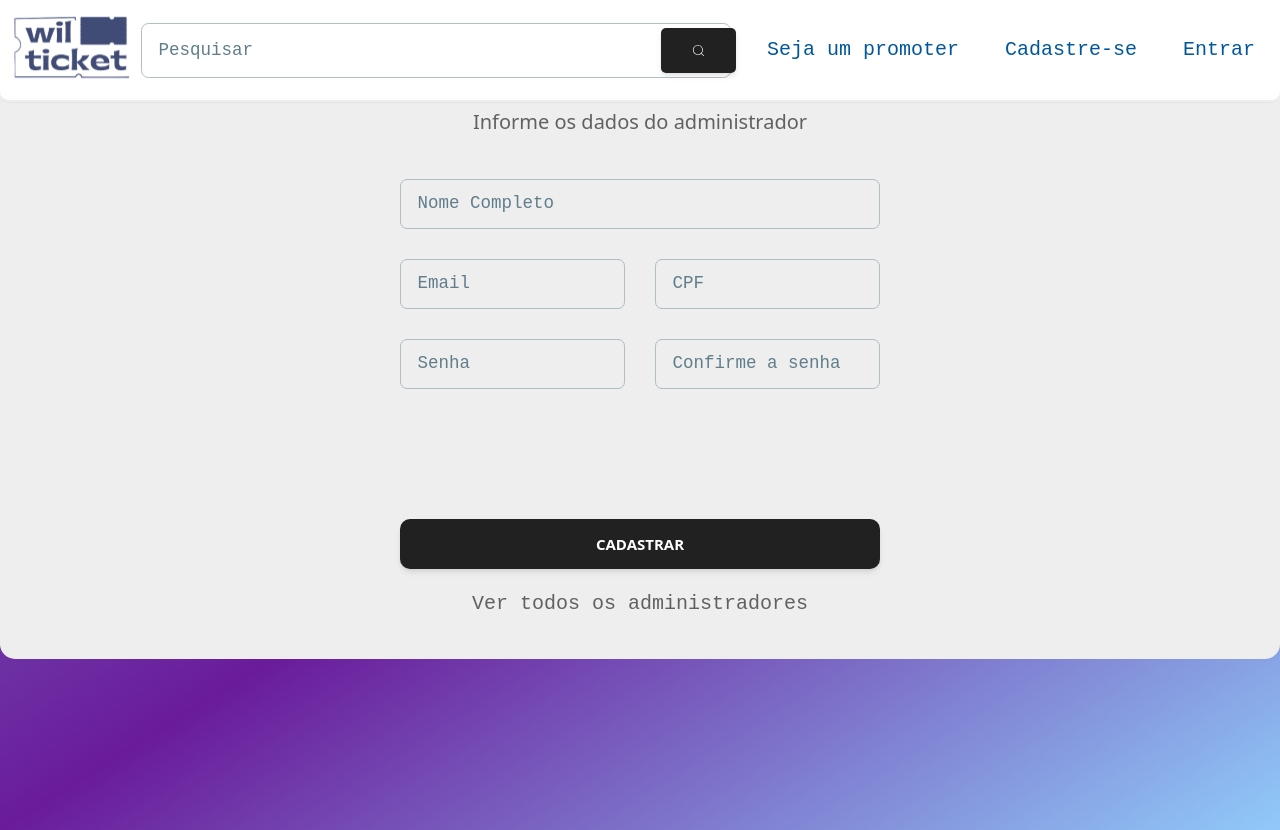
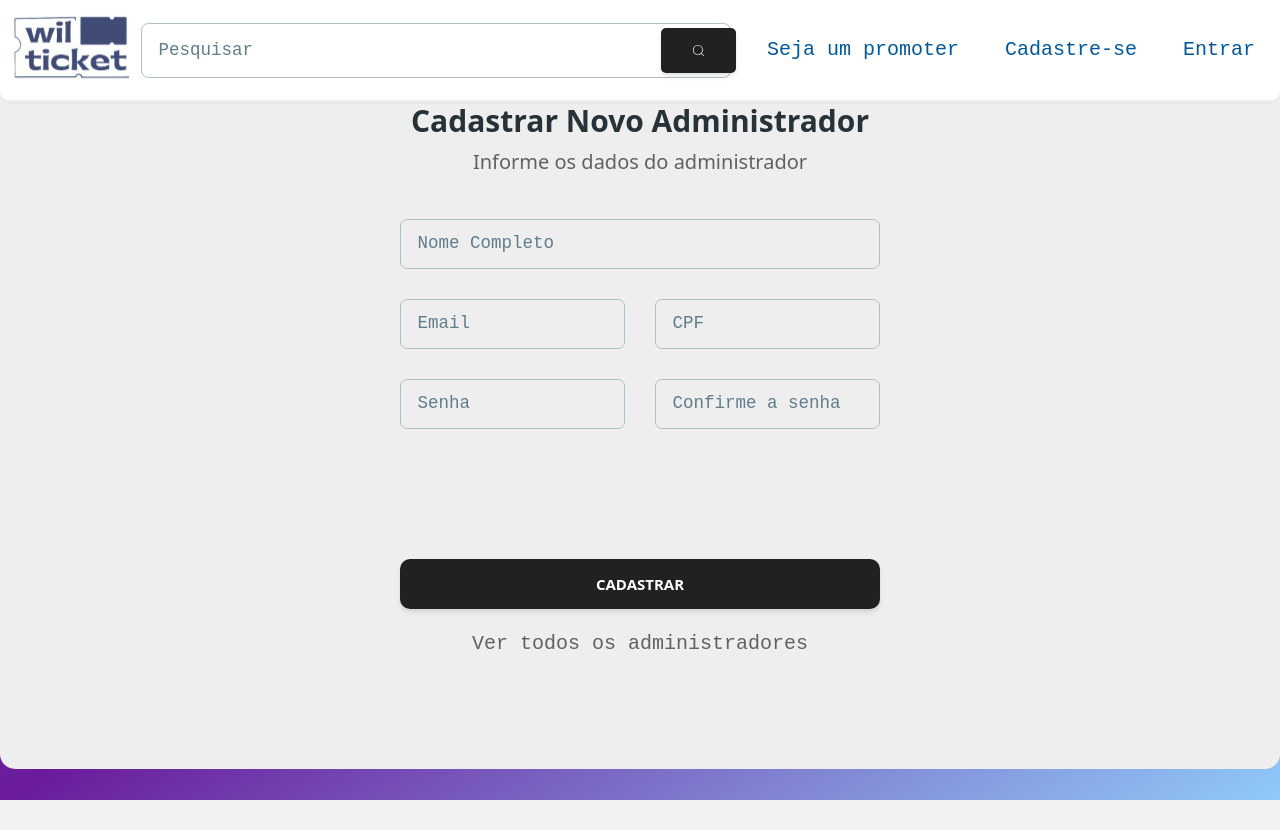
Before and after one commit to WilburTicketsCode/backend, a Next.js app: page /administrador/admin-new in a window 1280 px wide. After the commit the page ends 800 px from the top, so only its background shows below. Built offline with nearby package versions, Linux system fonts and the light colour scheme; no server answers.

Commit message:
Update index.tsx

```diff
--- a/src/components/Admin/NewAdmin/index.tsx
+++ b/src/components/Admin/NewAdmin/index.tsx
@@ -73,7 +73,7 @@ export default function TelaNewAdm() {
     }
 
     return (
-        <section className='bg-gray-200 flex flex-col items-center justify-center gap-y-10 p-6 mt-6 rounded-xl w-auto h-auto'>
+        <section className='bg-gray-200 flex flex-col items-center justify-center gap-y-10 p-20 rounded-xl w-auto h-auto'>
 
             <Card color="transparent" shadow={false} className="flex items-center justify-center">
                 <Typography variant="h4" color="blue-gray">
```
